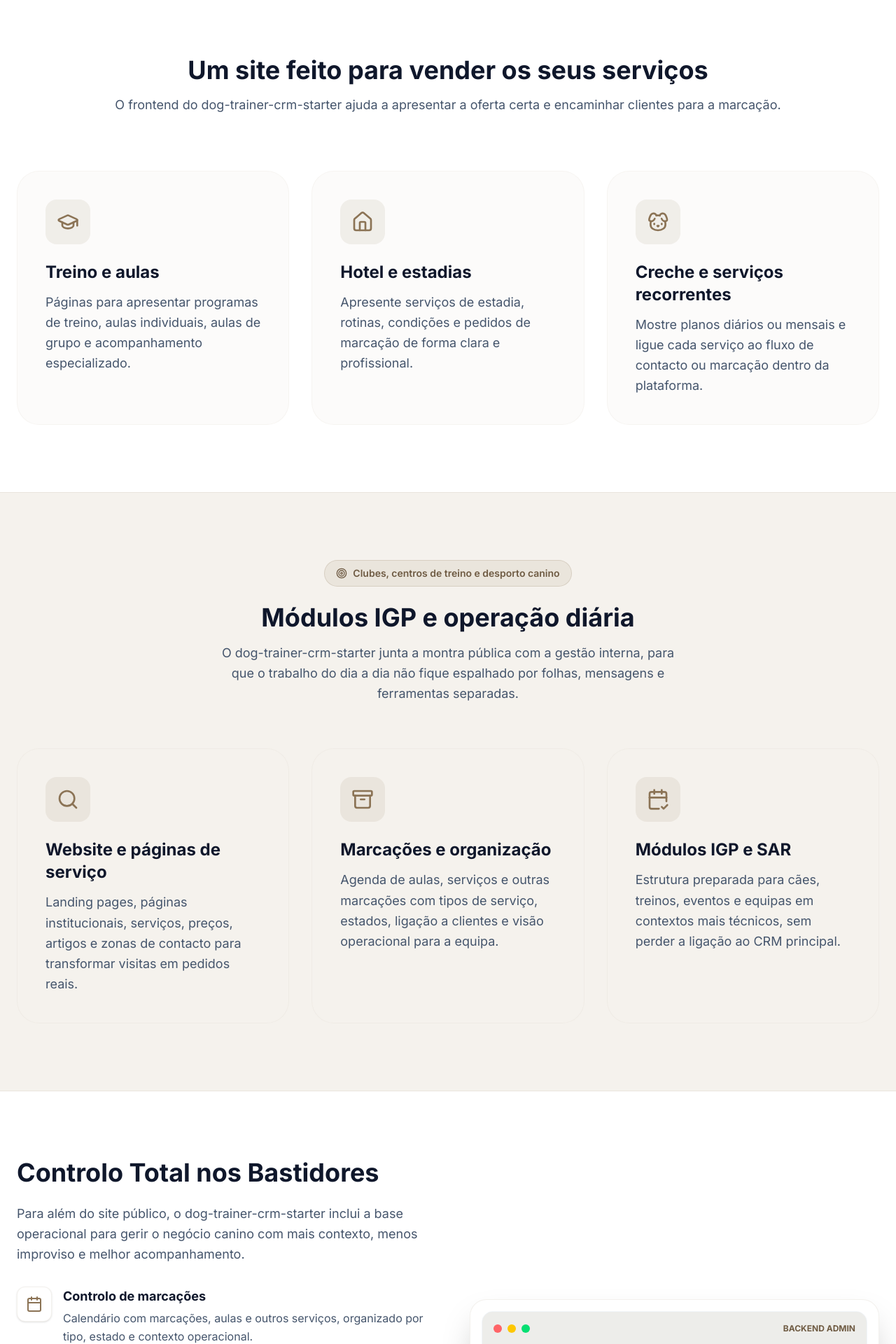
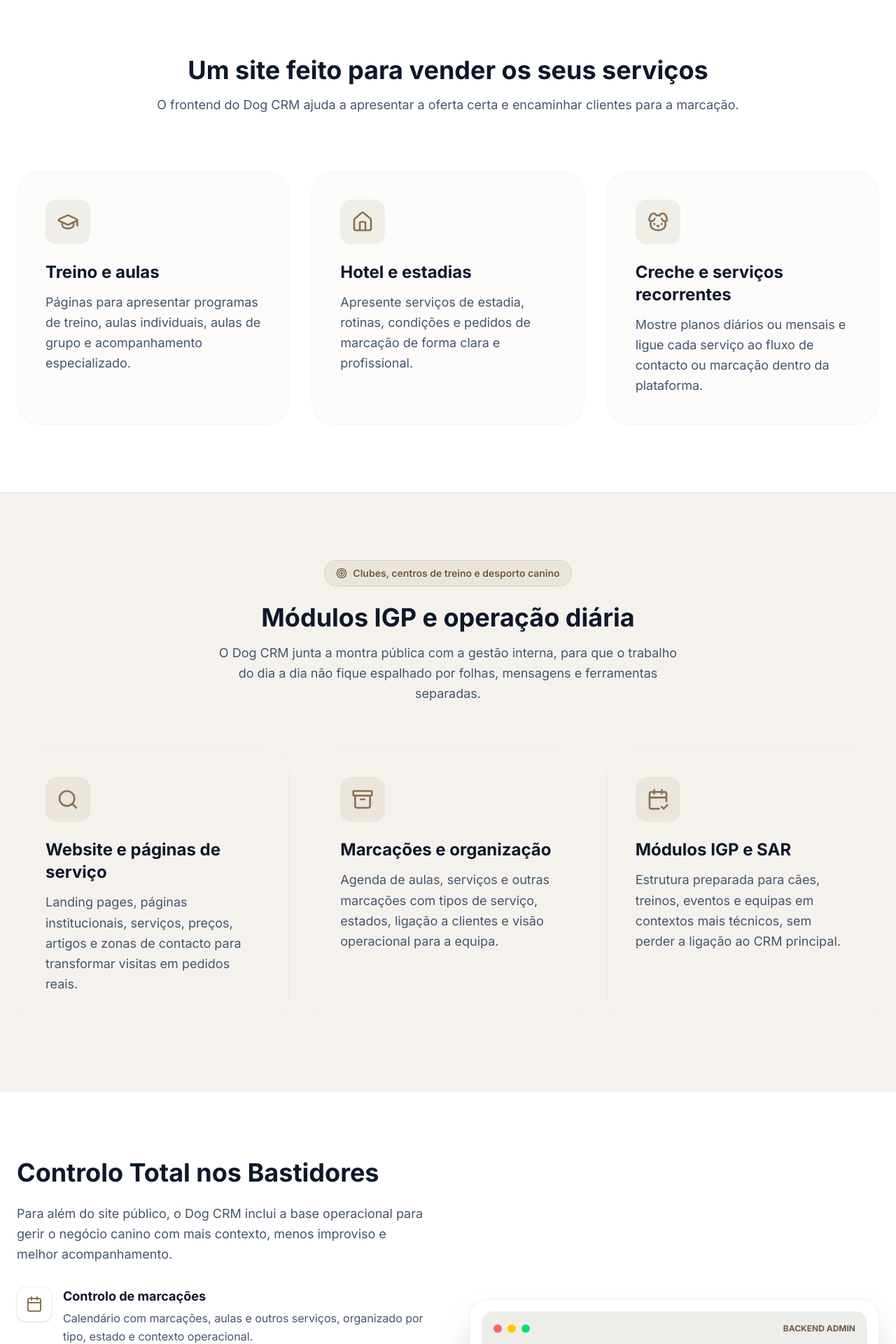
Before and after one commit to FelicianoIvan/dogcrmdemo, a React (Vite) app: page / in a window 1280 px wide. Shown: the part 1760-3680 px from the top of the page at 70% size. Built offline with nearby package versions, Linux system fonts and the light colour scheme.

Commit message:
Update App.tsx to replace "dog-trainer-crm-starter" with "Dog CRM" for consistency in branding and messaging throughout the application.

```diff
--- a/src/App.tsx
+++ b/src/App.tsx
@@ -85,7 +85,7 @@
               <div className="rounded-[1.5rem] overflow-hidden border border-slate-200 bg-slate-100">
                 <img
                   src="/image.png"
-                  alt="Exemplo real do frontend do dog-trainer-crm-starter em produção"
+                  alt="Exemplo real do frontend do Dog CRM em produção"
                   className="w-full h-auto object-cover object-top"
                 />
               </div>
@@ -129,7 +129,7 @@
         <div className="max-w-7xl mx-auto">
           <div className="text-center mb-20">
             <h2 className="text-3xl md:text-4xl font-bold mb-4 text-slate-900">Um site feito para vender os seus serviços</h2>
-            <p className="text-slate-600 text-lg">O frontend do dog-trainer-crm-starter ajuda a apresentar a oferta certa e encaminhar clientes para a marcação.</p>
+            <p className="text-slate-600 text-lg">O frontend do Dog CRM ajuda a apresentar a oferta certa e encaminhar clientes para a marcação.</p>
           </div>
 
           <div className="grid md:grid-cols-3 gap-8">
@@ -162,7 +162,7 @@
             </div>
             <h2 className="text-3xl md:text-4xl font-bold mb-4 text-slate-900">Módulos IGP e operação diária</h2>
             <p className="text-slate-600 text-lg max-w-2xl mx-auto leading-relaxed">
-              O dog-trainer-crm-starter junta a montra pública com a gestão interna, para que o trabalho do dia a dia não fique espalhado por folhas, mensagens e ferramentas separadas.
+              O Dog CRM junta a montra pública com a gestão interna, para que o trabalho do dia a dia não fique espalhado por folhas, mensagens e ferramentas separadas.
             </p>
           </div>
 
@@ -193,7 +193,7 @@
             <div className="lg:w-1/2">
               <h2 className="text-4xl font-bold mb-6 text-slate-900">Controlo Total nos Bastidores</h2>
               <p className="text-lg text-slate-600 mb-8 leading-relaxed">
-                Para além do site público, o dog-trainer-crm-starter inclui a base operacional para gerir o negócio canino com mais contexto, menos improviso e melhor acompanhamento.
+                Para além do site público, o Dog CRM inclui a base operacional para gerir o negócio canino com mais contexto, menos improviso e melhor acompanhamento.
               </p>
 
               <div className="space-y-6">
@@ -275,7 +275,7 @@
             </div>
             <h2 className="text-4xl md:text-5xl font-bold mb-6">Pronto para elevar o seu negócio?</h2>
             <p className="text-primary-light mb-12 text-lg md:text-xl max-w-2xl mx-auto leading-relaxed">
-              Solicite uma demonstração do dog-trainer-crm-starter e veja como o site público, o CRM e os módulos especializados podem trabalhar juntos.
+              Solicite uma demonstração do Dog CRM e veja como o site público, o CRM e os módulos especializados podem trabalhar juntos.
             </p>
 
             <div className="flex flex-col gap-6 items-center">
@@ -316,7 +316,7 @@
             <a href="https://dogcrm.xyz" target="_blank" rel="noopener noreferrer" className="hover:text-primary transition-colors">Demo Online</a>
           </div>
           <p className="text-slate-400 text-sm">
-            © {new Date().getFullYear()} DogCRM. Uma montra promocional do dog-trainer-crm-starter.
+            © {new Date().getFullYear()} DogCRM. Uma montra promocional do Dog CRM.
           </p>
         </div>
       </footer>
```
